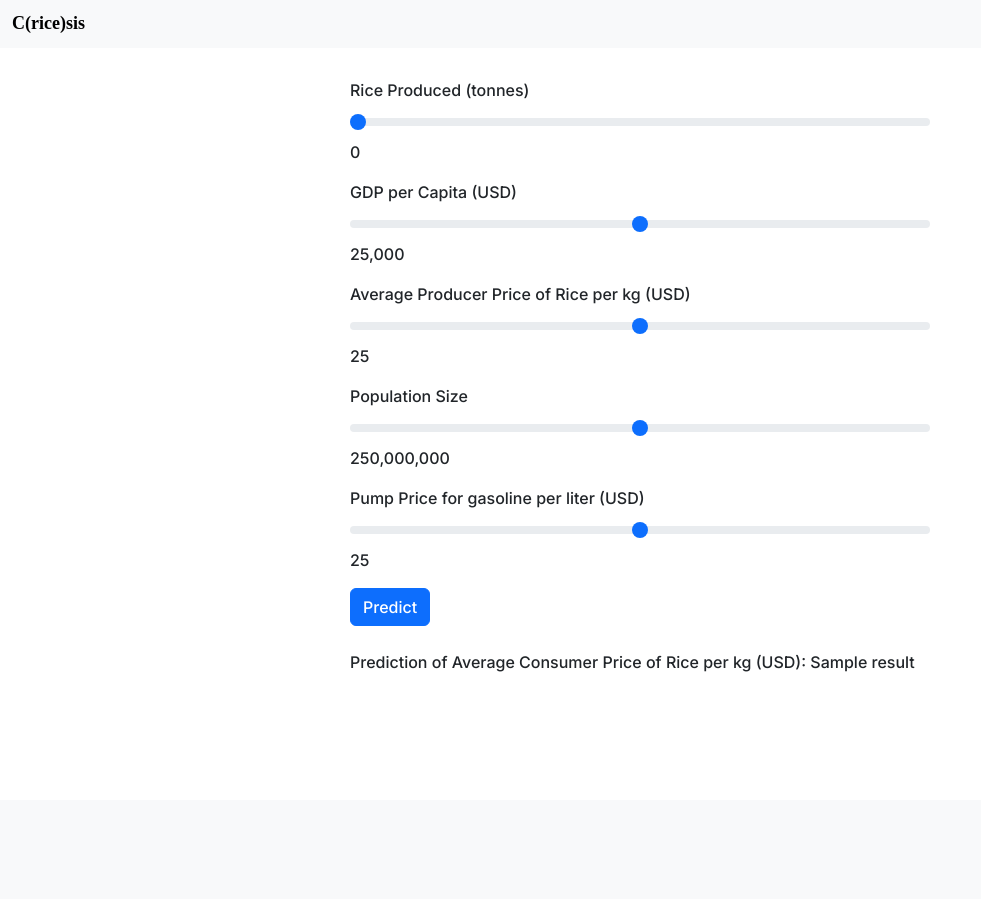
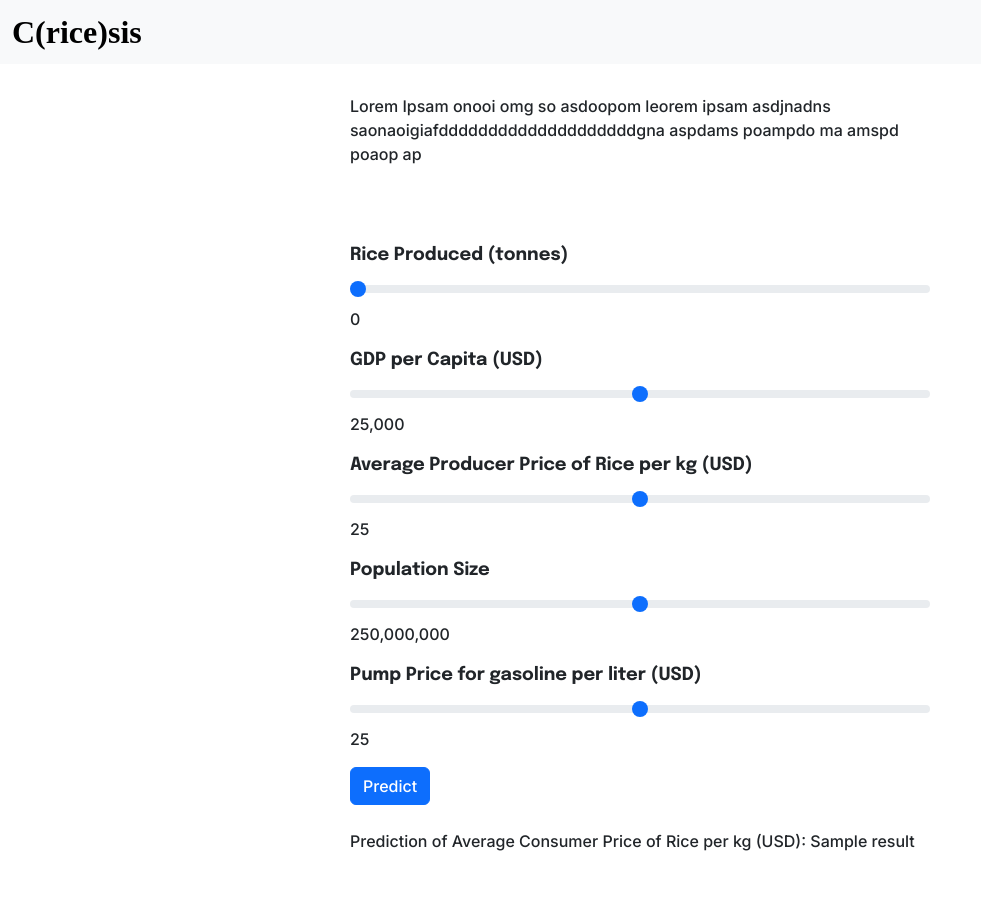
Before and after one commit to KinMengNg/Term_3_DDW_2D, a Flask app: template WebApp/templates/root.html in a window 1280 px wide. Shown: the whole page, without its empty margins (0-981 px from the left). Before the commit the page ends 672 px from the top, so only its background shows below. Run offline with Flask 3, Linux system fonts and the light colour scheme; the template is opened without the code that fills it: most values are stand-ins (such as "Sample title", 1, 10 or a date in 2020); parts of the project's set-up code (start-up, migrations or seed data) failed here and were passed over; some libraries are stand-ins or nearby versions; some web fonts are replaced.

Commit message:
added styling

```diff
--- a/WebApp/templates/base.html
+++ b/WebApp/templates/base.html
@@ -27,6 +27,12 @@
             }
             #logo{
                 font-family: "Trochut";
+                font-weight: 700;
+                font-size: xx-large;
+            }
+
+            #labeltitle{
+                font-family: "Epilogue";
                 font-weight: 700;
                 font-size: large;
             }
--- a/WebApp/templates/root.html
+++ b/WebApp/templates/root.html
@@ -12,27 +12,32 @@
 {% extends "base.html" %}
 
 {% block app_content %}
+    <div class="container_div">
+      <div class="inner_div">
+        <p>Lorem Ipsam onooi omg so asdoopom leorem ipsam asdjnadns saonaoigiafddddddddddddddddddddgna aspdams poampdo ma amspd poaop ap</p>
+      </div>
+    </div>
     <div class = "container_div">
       <div class="inner_div">
         <form action="{{ url_for('result') }}" method="POST">
 
-          <label for="RiceProduced" class="form-label">Rice Produced (tonnes)</label>
+          <label id = "labeltitle" for="RiceProduced" class="form-label">Rice Produced (tonnes)</label>
           <input type="range" class="form-range " id="RiceProduced" name="Rice Produced (tonnes)" min = "0" max = "150000000" step = "10" value = "{{riceproducedinput}}"/> <!-- max goes to 150 million tonnes -->
           <p id="RiceProdVal"></p>
 
-          <label for="GDP" class="form-label">GDP per Capita (USD)</label>
+          <label id = "labeltitle" for="GDP" class="form-label">GDP per Capita (USD)</label>
           <input type="range" class="form-range" id="GDP" min = "0" max = "50000" name="GDP per capita (constant 2015 US$)" step = "5" value = "{{gdpinput}}"/> <!-- max goes to 999,999 as highest in history was 140,000 -->
           <p id="GDPVal"></p>
 
-          <label for="ProducerPriceRice" class="form-label">Average Producer Price of Rice per kg (USD)</label>
+          <label id = "labeltitle" for="ProducerPriceRice" class="form-label">Average Producer Price of Rice per kg (USD)</label>
           <input type="range" class="form-range" id="ProducerPriceRice" min = "0" max = "50" name="Average Producer Price of Rice per kg (USD)" step = "0.1" value = "{{prodpriceinput}}" /> <!-- max goes to 999,999 -->
           <p id="ProducerPriceRiceVal"></p>
 
-          <label for="Population" class="form-label">Population Size</label>
+          <label id = "labeltitle" for="Population" class="form-label">Population Size</label>
           <input type="range" class="form-range" id="Population" min = "0" max = "500000000" name="Population Size" step = "10" value = "{{popinput}}"/> <!-- max goes to 8 billion, as its total world population -->
           <p id = "PopulationVal"></p>
 
-          <label for="GasolinePrice" class="form-label" >Pump Price for gasoline per liter (USD)</label>
+          <label id = "labeltitle" for="GasolinePrice" class="form-label" >Pump Price for gasoline per liter (USD)</label>
           <input type="range" class="form-range" id="GasolinePrice" min = "0" max = "50" name="Pump price for gasoline (US$ per liter)" step = "0.1" value = "{{gasinput}}"/> <!-- max goes to a thousand-->
           <p id = "GasolinePriceVal"></p>
 
```
